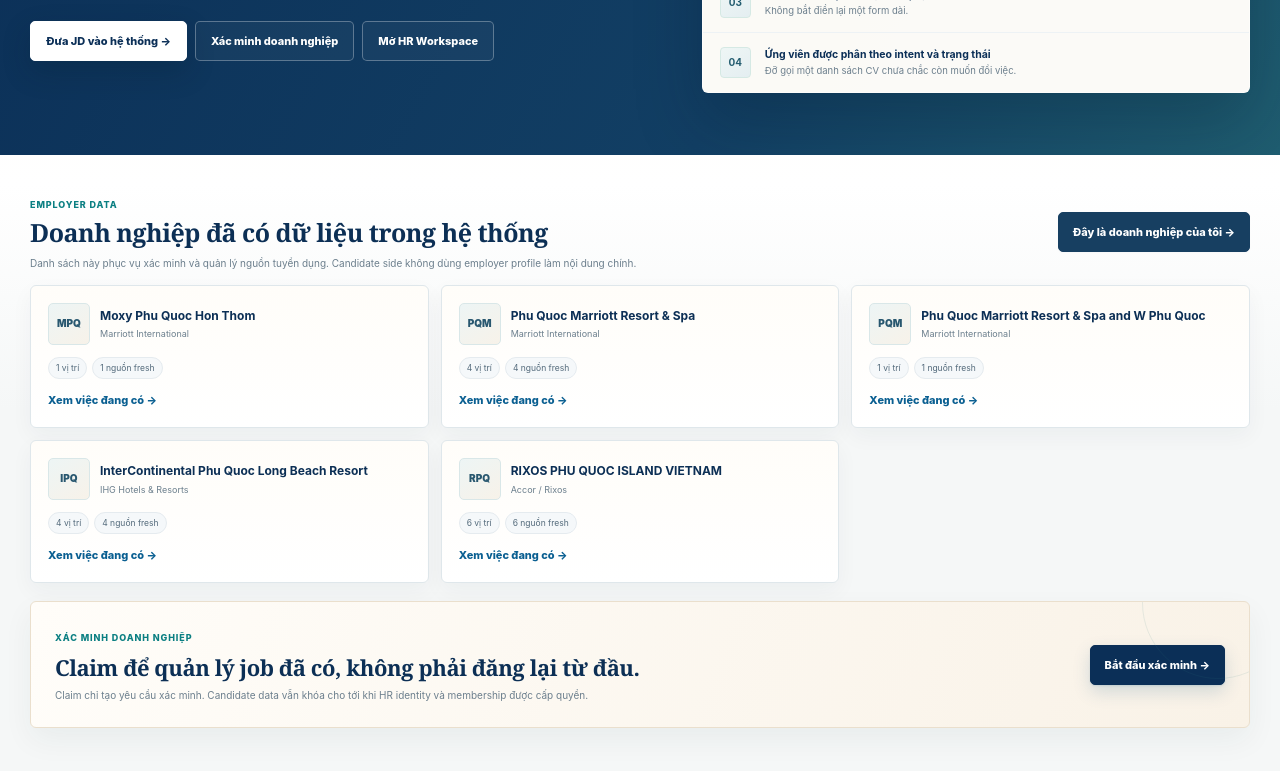
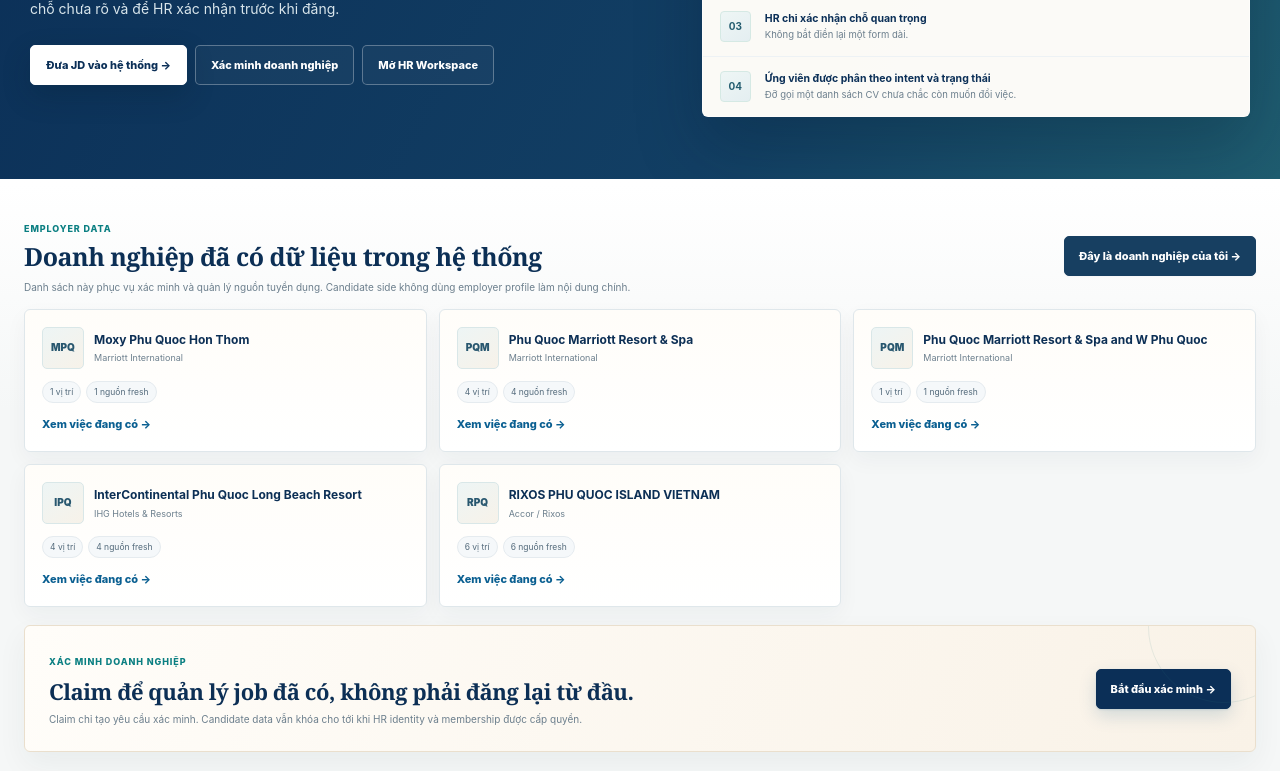
Before and after one commit to kenzuko/phuquoc-careers, a website: page employer.html in a window 1280 px wide. Shown: the part 350-1121 px from the top of the page. Drawn offline with Linux system fonts and the light colour scheme; no server answers; files whose address does not match are found by name.

Commit message:
visual: load unified V9 shell across employer pages

```diff
--- a/assets/employer-v5.css
+++ b/assets/employer-v5.css
@@ -1,3 +1,4 @@
+@import url('/assets/site-shell-v9.css');
 /* PhuQuocCareers Employer / HR V5
    Harmonizes employer operations with Candidate V5 without changing gates, auth or workflow logic. */
 
```
